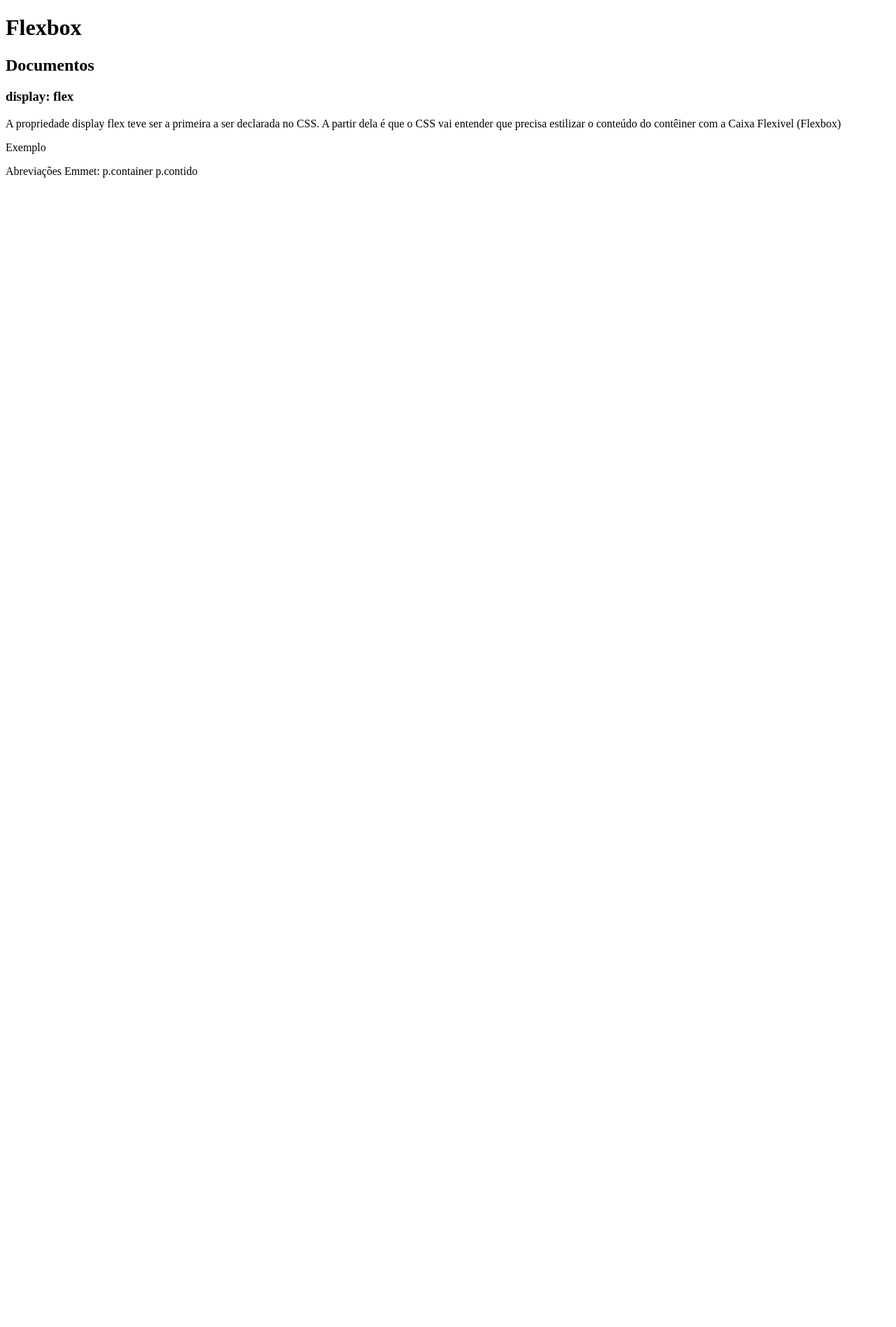
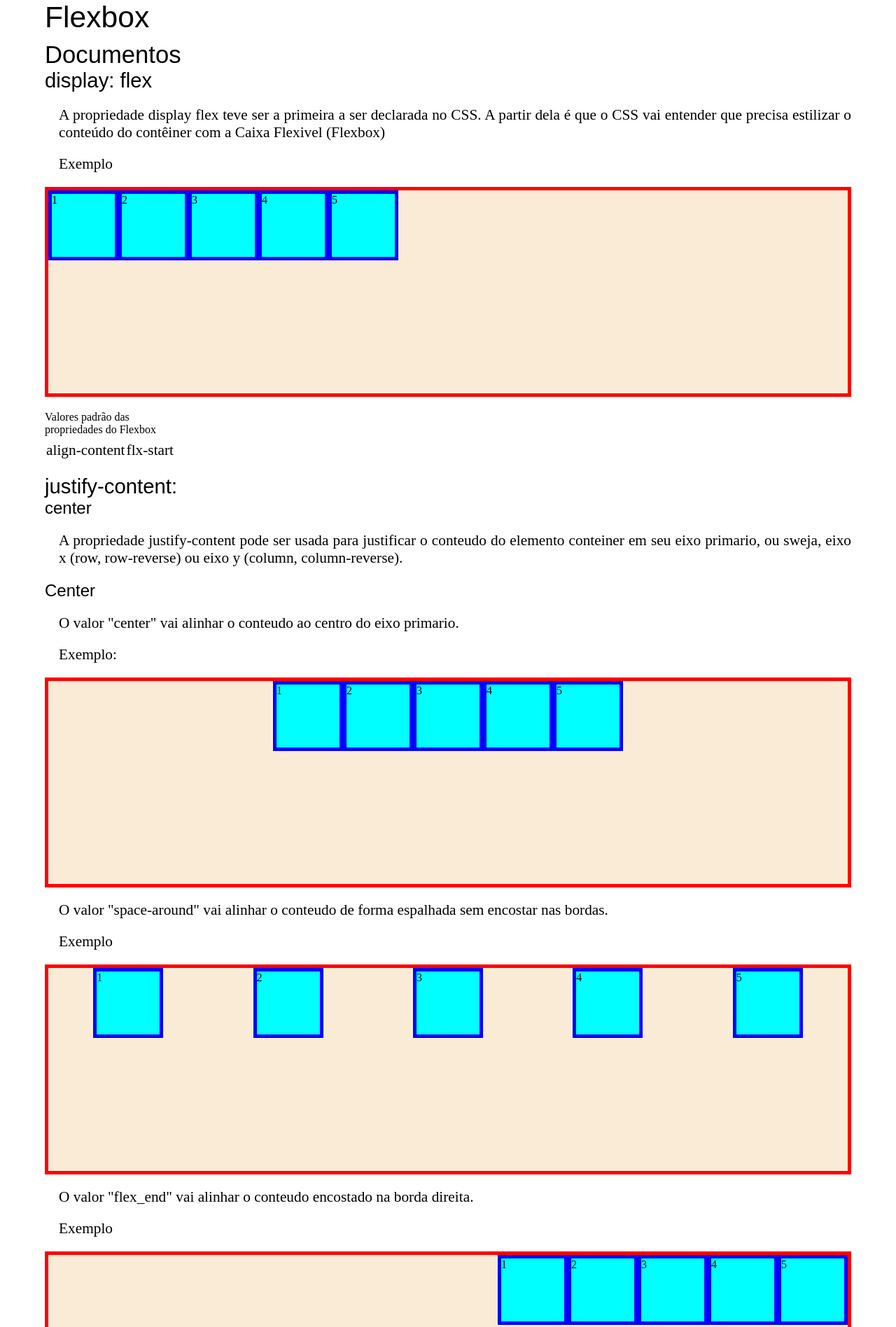
Before and after one commit to KapaaD/flexbox, a plain HTML site: page index.html in a window 1280 px wide. Shown: the top 1896 px of the page at 70% size. Before the commit the page ends 800 px from the top, so only its background shows below. Drawn offline with Linux system fonts and the light colour scheme.

Commit message:
n deu merda

```diff
--- a/index.html
+++ b/index.html
@@ -15,15 +15,120 @@
     </p>
     <p>Exemplo</p>
 
-    Abreviações Emmet:
+    <!-- Abreviações Emmet:
     p.container
-    p.contido
-    <div class="container">
-        <div class="contido"></div>
-        <div class="contido"></div>
-        <div class="contido"></div>
-        <div class="contido"></div>
-        <div class="contido"></div>
+    p.contido                      -->
+    <div class="container display_flex">
+        <div class="contido">1</div>
+        <div class="contido">2</div>
+        <div class="contido">3</div>
+        <div class="contido">4</div>
+        <div class="contido">5</div>
     </div>
+
+    <table>
+        <caption>Valores padrão das propriedades do Flexbox</caption>
+        <tr>
+            <th class="propriedade"></th>
+            <td class="valor"></td>
+        </tr>
+        <tr>
+            <td class="propriedade"></td>
+            <td class="valor"></td>
+        </tr>
+        <tr>
+            <td class="propriedade"></td>
+            <td class="valor"></td>
+        </tr>
+        <tr>
+            <td class="propriedade">align-content</td>
+            <td class="valor">flx-start</td>
+        </tr>
+    </table>
+
+    <h3>justify-content:</h3>
+    <h4>center</h4>
+
+    <p class="descricao_propriedade">
+        A propriedade justify-content pode ser usada para justificar o conteudo do elemento conteiner em seu eixo primario, ou sweja, eixo x (row, row-reverse) ou eixo y (column, column-reverse).
+    </p>
+    <h4>Center</h4>
+    <p class="descricao_propriedade">
+        O valor "center" vai alinhar o conteudo ao centro do eixo primario.
+    </p>
+    <p>Exemplo:</p>
+    <div class="container display_flex justify_content_center">
+        <div class="contido">1</div>
+        <div class="contido">2</div>
+        <div class="contido">3</div>
+        <div class="contido">4</div>
+        <div class="contido">5</div>
+    </div>
+
+    <h4></h4>
+    <p class="descricao_propriedade ">
+        O valor "space-around" vai alinhar o conteudo de forma espalhada sem encostar nas bordas.
+    </p>
+    <p>Exemplo</p>
+    <div class="container display_flex justify_content_space_around">
+        <div class="contido">1</div>
+        <div class="contido">2</div>
+        <div class="contido">3</div>
+        <div class="contido">4</div>
+        <div class="contido">5</div>
+    </div>
+
+    <h4></h4>
+    <p class="descricao_propriedade">
+        O valor "flex_end" vai alinhar o conteudo encostado na borda direita.
+    </p>
+    <p>Exemplo</p>
+    <div class="container display_flex justify_content_flex_end">
+        <div class="contido">1</div>
+        <div class="contido">2</div>
+        <div class="contido">3</div>
+        <div class="contido">4</div>
+        <div class="contido">5</div>
+    </div>
+
+    <h4></h4>
+    <p class="descricao_propriedade">
+        O valor "space-betwwen" vai alinhar o conteudo de forma espalhada encostando nas bordas.
+    </p>
+    <p>Exemplo</p>
+    <div class="container display_flex justify_content_space_betwwen">
+        <div class="contido">1</div>
+        <div class="contido">2</div>
+        <div class="contido">3</div>
+        <div class="contido">4</div>
+        <div class="contido">5</div>
+    </div>
+
+    <h4></h4>
+    <p class="descricao_propriedade">
+        O valor "start" vai alinhar o conteudo encostado na borda a esquerta.
+    </p>
+    <p>Exemplo</p>
+    <div class="container display_flex  justify_content_start">
+        <div class="contido">1</div>
+        <div class="contido">2</div>
+        <div class="contido">3</div>
+        <div class="contido">4</div>
+        <div class="contido">5</div>
+    </div>
+
+    <h4></h4>
+    <p class="descricao_propriedade">
+        O valor "space-evenly" vai alinhar o conteudo de forma espalhada sem encostar nas bordas porem com um espaçamento igual.
+    </p>
+    <p>Exemplo</p>
+    <div class="container display_flex  justify_content_space_evenly">
+        <div class="contido">1</div>
+        <div class="contido">2</div>
+        <div class="contido">3</div>
+        <div class="contido">4</div>
+        <div class="contido">5</div>
+    </div>
+
 </body>
 </html>
--- a/style.css
+++ b/style.css
@@ -0,0 +1,97 @@
+/* (mini) Reset do Css para resetar as propriedade mais comuns que são aplicadas pelo navecador, a fim de eliminar possiveis incompatibilidades entre navegadores. */
+
+* {
+    margin: 0;
+    padding: 0;
+    box-sizing: border-box;
+    font-size: initial;
+    font-weight: initial;
+    text-align: initial;
+}
+
+/* Estilos definitos para a pagina de documentação */
+
+body {
+    width: 90%;
+    margin: auto;
+}
+
+h1, h2, h3, h4 {
+    font-family: Arial, Helvetica, sans-serif;
+}
+
+h1 {
+    font-size: 32pt;
+}
+
+h2 {
+    font-size: 26pt;
+    margin-top: 10px;
+}
+
+h3 {
+    font-size: 22pt;
+
+}
+
+h4 {
+    font-size: 18pt;
+
+}
+p, table {
+    margin: 20px 0;
+
+}
+
+p {
+    line-height: 1,5;
+    font-size: 16pt;
+    margin-left: 20px;
+    text-align: justify;
+}
+
+td, th {
+    font-size: 16pt;
+}
+
+tr:nth-child(odd) {
+    background-color: #cecece;
+}
+
+.container {
+    height: 300px;
+    background-color: antiquewhite;
+    border: 5px solid #ff0000;
+}
+
+.contido {
+    width: 100px;
+    height: 100px;
+    background-color: aqua;
+    border: 5px solid #0000ff;
+}
+
+.display_flex {
+    display: flex;
+}
+
+.justify_content_center {
+    justify-content: center;
+}
+
+.justify_content_flex_end {
+    justify-content: flex-end ;
+}
+
+
+.justify_content_space_around {
+    justify-content: space-around ;
+}
+
+.justify_content_space_betwwen {
+    justify-content: space-between ;
+}
+
+.justify_content_space_evenly {
+    justify-content: space-evenly ;
+}
```
